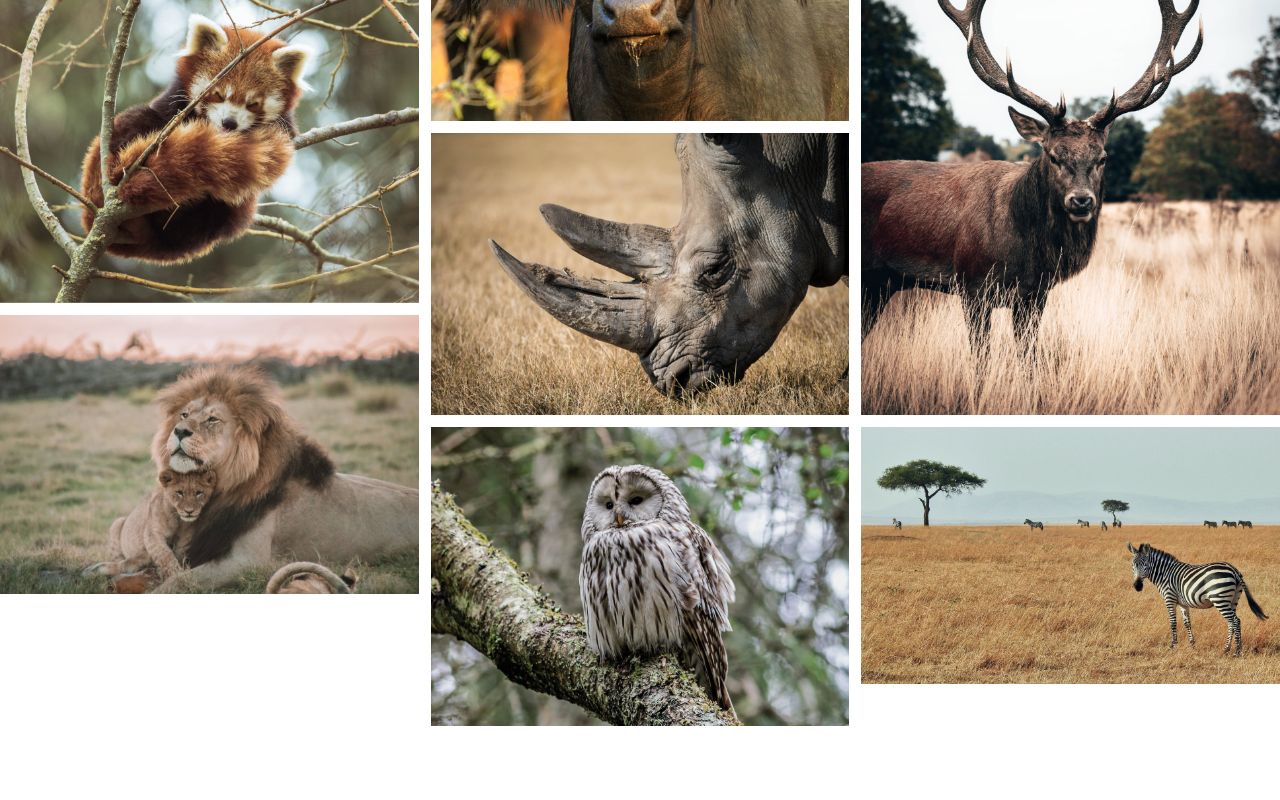
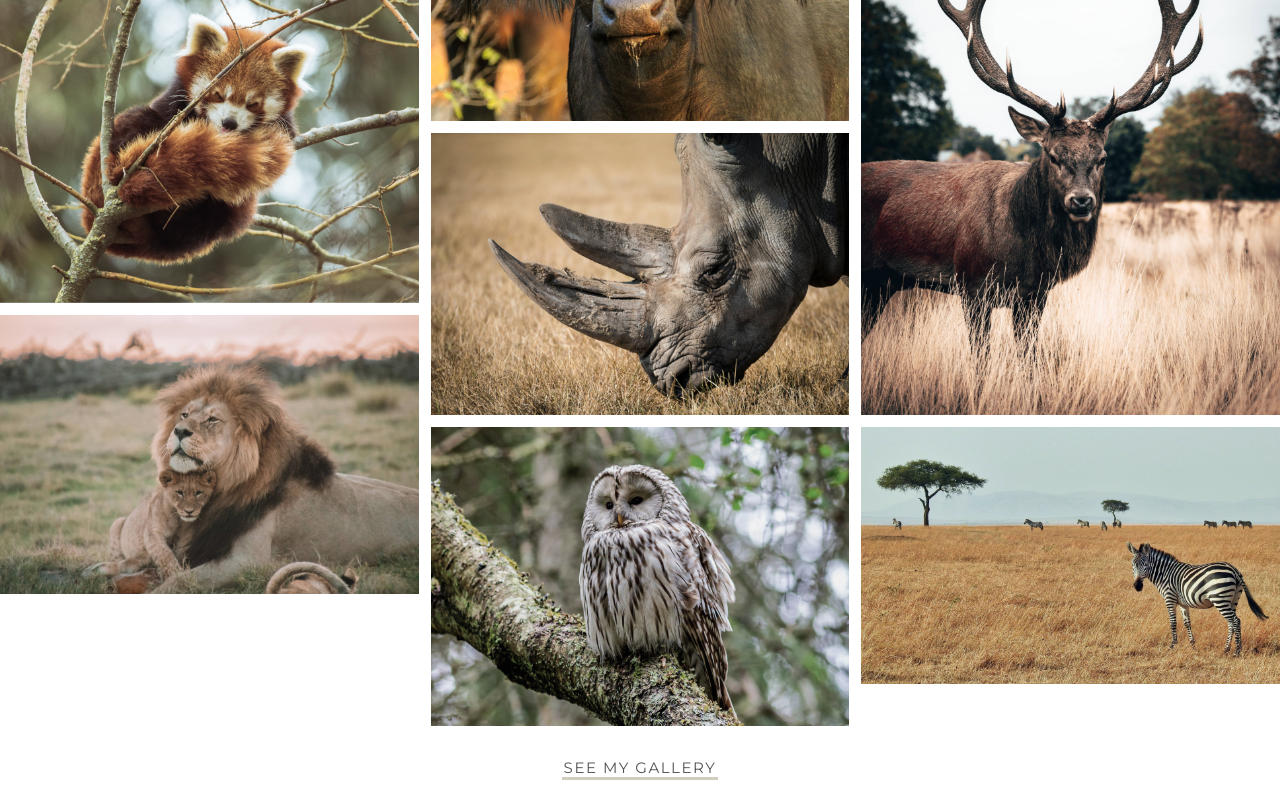
Before and after one commit to zxcvego/wildlife-photography-website, a React (Create React App) app in the folder wildlife-photography/: page / in a window 1280 px wide. Shown: the part 1775-2575 px from the top of the page. Before the commit the page ends 2513 px from the top, so only its background shows below. Built offline with nearby package versions, Linux system fonts and the light colour scheme.

Commit message:
Button mockup to see gallery

```diff
--- a/wildlife-photography/src/components/Gallery/Gallery.css
+++ b/wildlife-photography/src/components/Gallery/Gallery.css
@@ -1,6 +1,6 @@
-.gallery-container {
-	width: 100%;
-	max-height: 1941px;
+#root {
+	--gallery-button-stripe: #d2ccbf;
+	--gallery-button-text: #343433;
 }
 
 .grid {
@@ -16,6 +16,9 @@
 }
 
 @media (max-width: 800px) {
+	.gallery-container {
+		overflow: hidden;
+	}
 	.grid {
 		column-count: 2;
 		column-gap: 6px;
@@ -39,3 +42,29 @@
 		margin-bottom: 0;
 	}
 }
+
+.gallery-container h2 {
+	color: var(--gallery-button-text);
+	font-size: 0.9375rem;
+	font-weight: 300;
+	font-family: "Montserrat";
+	letter-spacing: 1.55px;
+	white-space: nowrap;
+	opacity: 0.85;
+	margin: 0;
+}
+
+.gallery-button-container div {
+	width: 156px;
+	height: 3px;
+	background-color: var(--gallery-button-stripe);
+}
+
+.gallery-button-container {
+	display: flex;
+	flex-direction: column;
+	cursor: pointer;
+	align-items: center;
+	margin-top: 20px;
+	margin-bottom: 20px;
+}
--- a/wildlife-photography/src/components/Gallery/Gallery.tsx
+++ b/wildlife-photography/src/components/Gallery/Gallery.tsx
@@ -27,6 +27,10 @@ const Gallery = () => {
 					<img src={image9} alt="1" />
 					<img src={image10} alt="1" />
 				</div>
+				<div className="gallery-button-container">
+					<h2>SEE MY GALLERY</h2>
+					<div></div>
+				</div>
 			</div>
 		</>
 	);
```
